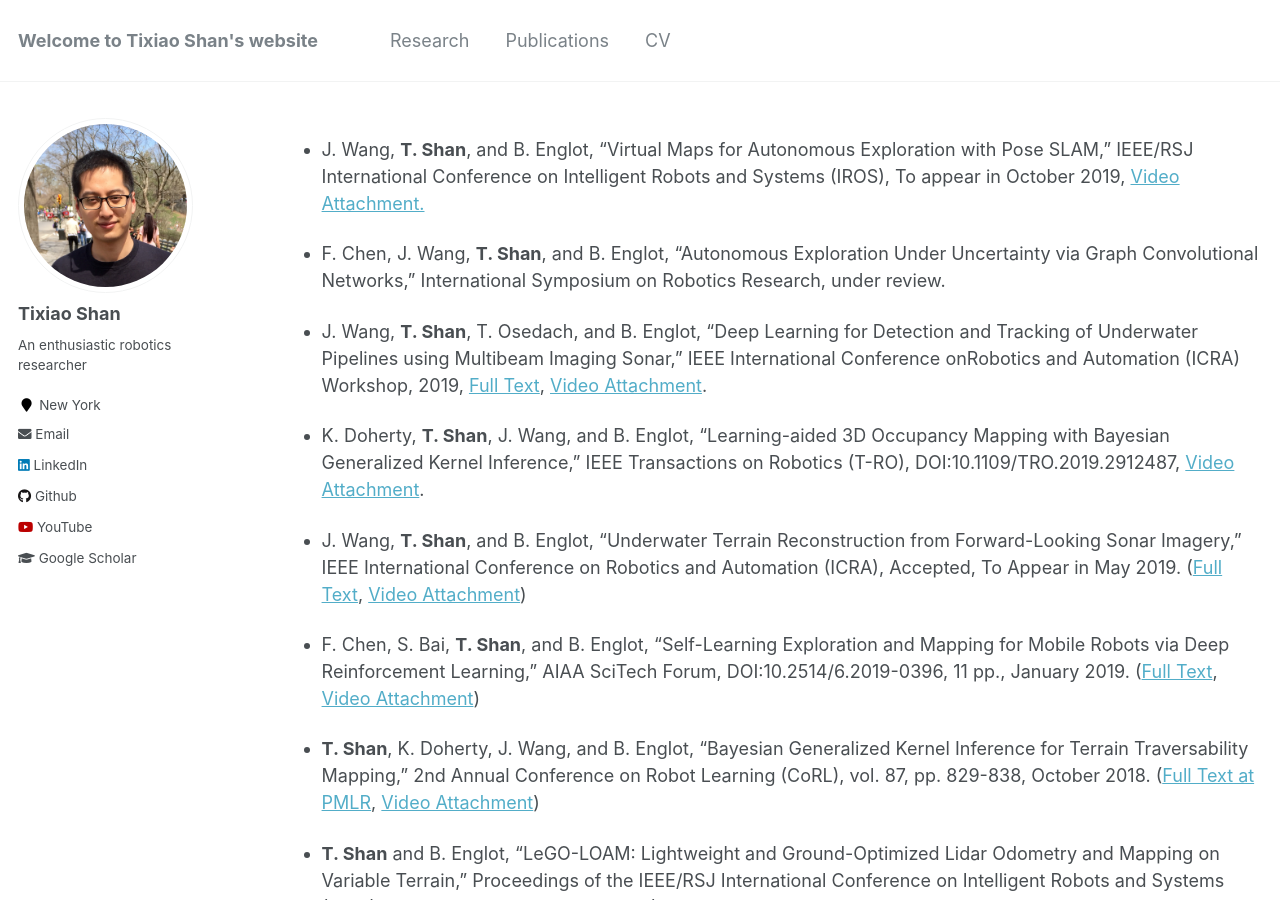
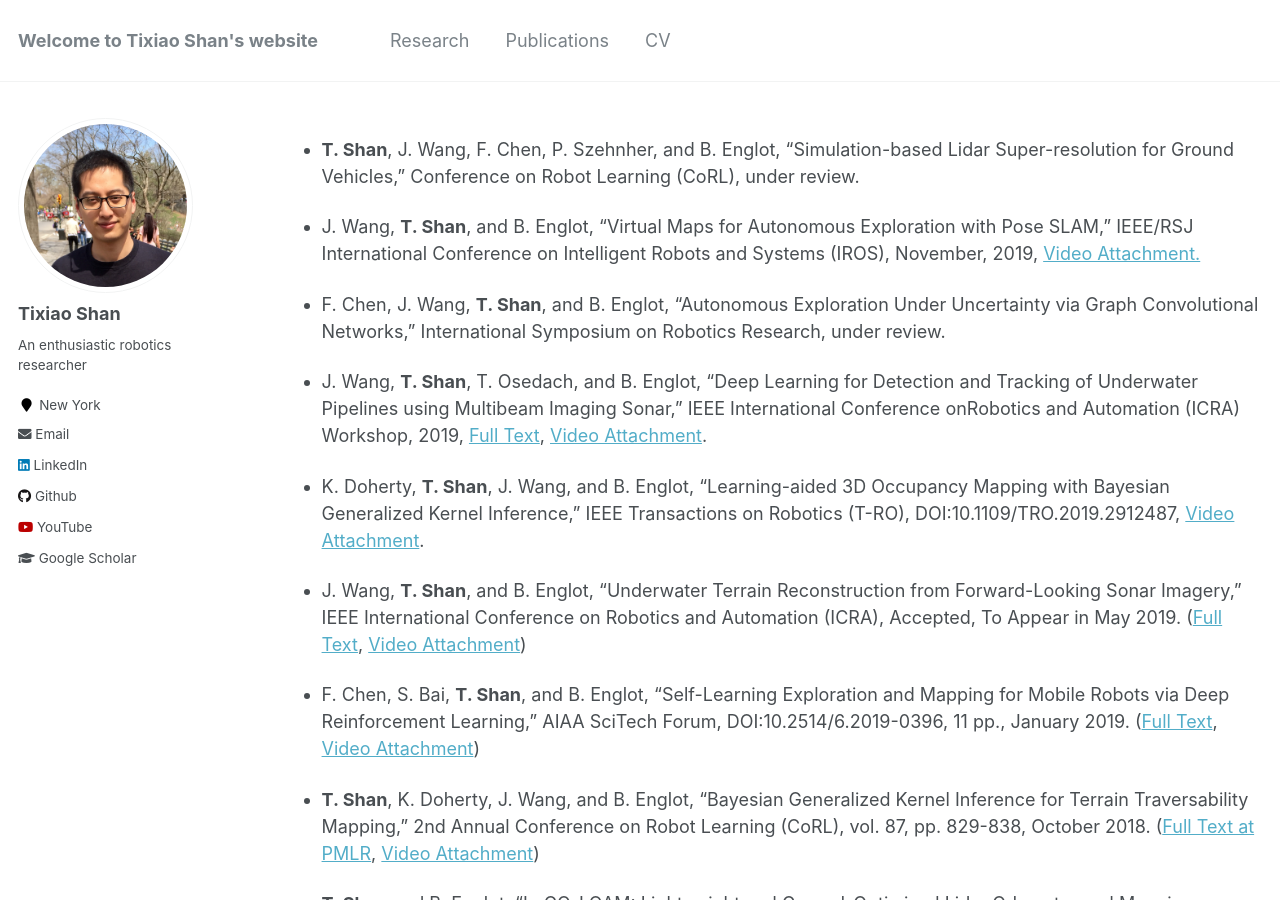
Before and after one commit to minxuanjun/tixiaoshan.github.io, a Jekyll site: the page built from _pages/publications.md, in a window 1280 px wide and 900 px high. Built offline with Jekyll 4.4.1, drawn with Linux system fonts in a browser that asks for light colours.

Commit message:
Update publications.md

```diff
--- a/_pages/publications.md
+++ b/_pages/publications.md
@@ -7,7 +7,10 @@ author_profile: true
 
 {% include base_path %}
 
-* J. Wang, **T. Shan**, and B. Englot, "Virtual Maps for Autonomous Exploration with Pose SLAM," IEEE/RSJ International Conference on Intelligent Robots and Systems (IROS), To appear in October 2019, [Video Attachment.](https://youtu.be/apZyhWtNyF0)
+* **T. Shan**, J. Wang, F. Chen, P. Szehnher, and B. Englot, “Simulation-based Lidar Super-resolution for Ground
+Vehicles," Conference on Robot Learning (CoRL), under review.
+
+* J. Wang, **T. Shan**, and B. Englot, "Virtual Maps for Autonomous Exploration with Pose SLAM," IEEE/RSJ International Conference on Intelligent Robots and Systems (IROS), November, 2019, [Video Attachment.](https://youtu.be/apZyhWtNyF0)
 
 * F. Chen, J. Wang, **T. Shan**, and B. Englot, "Autonomous Exploration Under Uncertainty via Graph Convolutional Networks," International Symposium on Robotics Research, under review.
 
```
